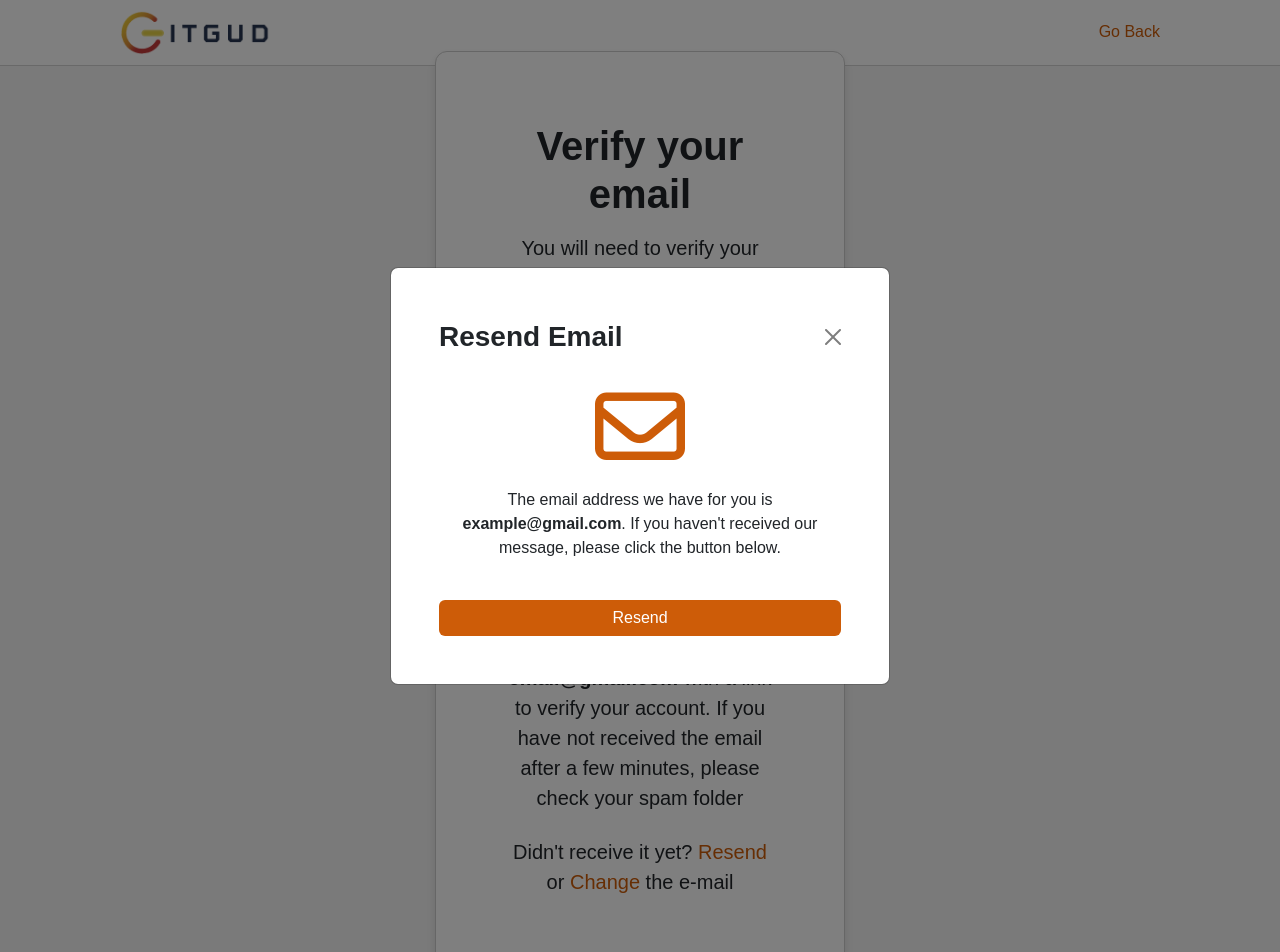
After one commit to OwPor/GitGud-Park, a PHP site: page /verifyemail.php in a window 1280 px wide, after a click on "Resend". The commit adds this page. Run offline with PHP 8.4, Linux system fonts and the light colour scheme; some libraries are stand-ins or nearby versions.

Commit message:
edit signin, signup and add email verification

```diff
--- a/assets/css/style.css
+++ b/assets/css/style.css
@@ -12,7 +12,9 @@ Color Palette:
     font-family: Arial, Helvetica, sans-serif;
     box-sizing: border-box;
 }
-
+main{
+  background-color: #f4f4f4;
+}
 /* HEADER */
 nav ul{
     list-style: none;
@@ -261,11 +263,11 @@ nav ul li a{text-decoration: none;}
 
 /* SIGN UP AND SIGN IN */
 .whole{
-    padding: 50px 0;
     display: flex;
     align-items: center;
     justify-content: center;
     gap: 100px;
+    height: calc(100% - 65.61px);
 }
 .leftside{
     width: 35%;
@@ -276,11 +278,11 @@ nav ul li a{text-decoration: none;}
     text-decoration: none;
 }
 .whole .leftside p{
-    font-size: 32px;
-    line-height: 1.2;
+    font-size: 40px;
+    line-height: 1.3;
     margin-top: 50px;
     font-weight: bold;
-    color: gray;
+    color: white;
 }
 .leftside img{width: 100%;}
 
@@ -289,7 +291,7 @@ nav ul li a{text-decoration: none;}
   display: block;
   margin-bottom: 0.5rem;
 }
-.input-group input{
+.input-group input, .input-group select{
   display: block;
   width: 100%;
   padding: 0.5rem 0.75rem;
@@ -309,7 +311,8 @@ nav ul li a{text-decoration: none;}
   display: flex;
   justify-content: space-between;
   counter-reset: step;
-  margin: 2rem 0 4rem;
+  margin: 2rem auto 4rem;
+  max-width: 80%;
 }
 .progressbar::before, .progress {
   content: "";
@@ -351,13 +354,14 @@ nav ul li a{text-decoration: none;}
   background-color: var(--primary-color);
   color: #f3f3f3;
 }
-.form {
-  width: clamp(320px, 30%, 430px);
+.form, .verify{
+  width: 30%;
   border: 1px solid #ccc;
-  border-radius: 0.35rem;
-  padding: 1.5rem;
+  border-radius: 12px;
+  padding: 40px 1.5rem;
   background-color: white;
 }
+
 .form-step {
   display: none;
   transform-origin: top;
@@ -396,6 +400,7 @@ nav ul li a{text-decoration: none;}
   border-radius: 0.25rem;
   cursor: pointer;
   transition: 0.3s;
+  border: none;
 }
 .button:hover {box-shadow: 0 0 0 2px #fff, 0 0 0 3px var(--primary-color);}
 
@@ -516,3 +521,37 @@ h6{margin:0;}
   font-size: 14px;
   line-height: 1.5;
 }
+.verify{
+  text-align: center;
+  width: 32%;
+  padding: 70px;
+  box-shadow: 0px 4px 8px rgba(0, 0, 0, 0.1)
+}
+.verify h1{
+  font-weight: bold;
+  margin-bottom: 15px;
+}
+.verify img{
+  width: 360px;
+  height: 300px;
+  margin: 20px 0;
+}
+.verify p{
+  font-size: 20px;
+  line-height: 1.5;
+  margin: 0;
+}
+.verify p a:hover{
+  text-decoration: underline;
+}
+.btn-primary{
+  background-color: #CD5C08;
+  border: none;
+}
+.btn-primary:hover{
+  background-color: #B54F07;
+}
+.fa-envelope{
+  font-size: 90px;
+  color: #CD5C08;
+}
--- a/classes/db.class.php
+++ b/classes/db.class.php
@@ -30,7 +30,7 @@ class Customer {
 
         if ($this->validatePassword($this->password))
             return false;
-        $this->password = password_hash($this->password, algo: PASSWORD_BCRYPT);
+        $this->password = password_hash($this->password, PASSWORD_BCRYPT);
 
         if ($this->validatePhone($this->phone))
             return false;
--- /dev/null
+++ b/verifyemail.php
@@ -0,0 +1,56 @@
+<?php
+    include_once 'links.php';
+    include_once 'secondheader.php';
+?>
+<style>
+    main{
+        height: calc(100vh - 65.61px);
+        display: flex;
+        justify-content: center;
+        align-items: center;
+    }
+</style>
+<main>
+    <div class="verify">
+        <h1>Verify your email</h1>
+        <p>You will need to verify your email to complete registration</p>
+        <img src="assets/images/email.jpg" alt="">
+        <p>An email has been sent to <span class="fw-bold">email@gmail.com</span> with a link to verify your account. If you have not received the email after a few minutes, please check your spam folder</p><br>
+        <p>Didn't receive it yet? <a href="" data-bs-toggle="modal" data-bs-target="#resend">Resend</a> or <a href="" data-bs-toggle="modal" data-bs-target="#change">Change</a> the e-mail</p>
+    </div>
+    <!-- Resend Modal -->
+    <div class="modal fade" id="resend" tabindex="-1" aria-labelledby="exampleModalLabel" aria-hidden="true">
+        <div class="modal-dialog modal-dialog-centered" style="width: 800px;">
+            <div class="modal-content p-5">
+                <div class="modal-header p-0 border-0">
+                    <h5 class="modal-title fw-bold fs-3">Resend Email</h5>
+                    <button type="button" class="btn-close" data-bs-dismiss="modal" aria-label="Close"></button>
+                </div>
+                <div class="modal-body p-0 my-4 text-center">
+                    <i class="fa-regular fa-envelope mb-3"></i>
+                    <p>The email address we have for you is <span class="fw-bold">example@gmail.com</span>. If you haven't received our message, please click the button below.</p>
+                </div>
+                <button type="button" class="btn btn-primary">Resend</button>
+            </div>
+        </div>
+    </div>
+    <!-- Change Modal -->
+    <div class="modal fade" id="change" tabindex="-1" aria-labelledby="exampleModalLabel" aria-hidden="true">
+        <div class="modal-dialog modal-dialog-centered" style="width: 800px;">
+            <div class="modal-content p-5">
+                <div class="modal-header p-0 border-0">
+                    <h5 class="modal-title fw-bold fs-3">Change Email</h5>
+                    <button type="button" class="btn-close" data-bs-dismiss="modal" aria-label="Close"></button>
+                </div>
+                <div class="modal-body p-0 my-4 text-center">
+                    <i class="fa-regular fa-envelope mb-3"></i>
+                    <p>The email address we have for you is <span class="fw-bold">example@gmail.com</span>. If you want to change it, please provide us with your new email and we'll send a new verification link.</p>
+                    <div class="input-group m-0">
+                        <input type="email" name="email" id="email" placeholder="Type your new email address here" value="" required/>
+                    </div>
+                </div>
+                <button type="button" class="btn btn-primary">Send</button>
+            </div>
+        </div>
+    </div>
+</main>
```
Also changed, not shown: signin.php (+18 -20 lines), signup.php (+16 -33 lines), assets/images/customer.jpg (added), assets/images/email.jpg (added).
